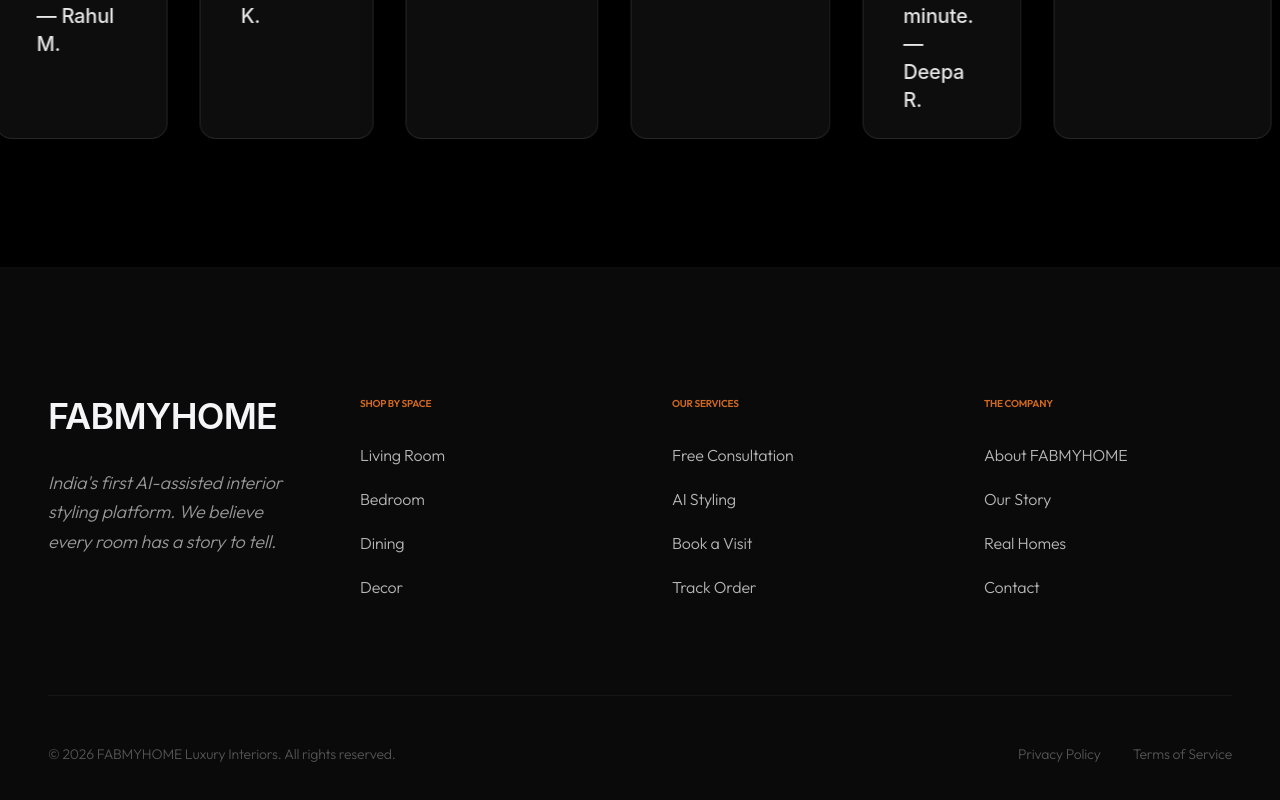
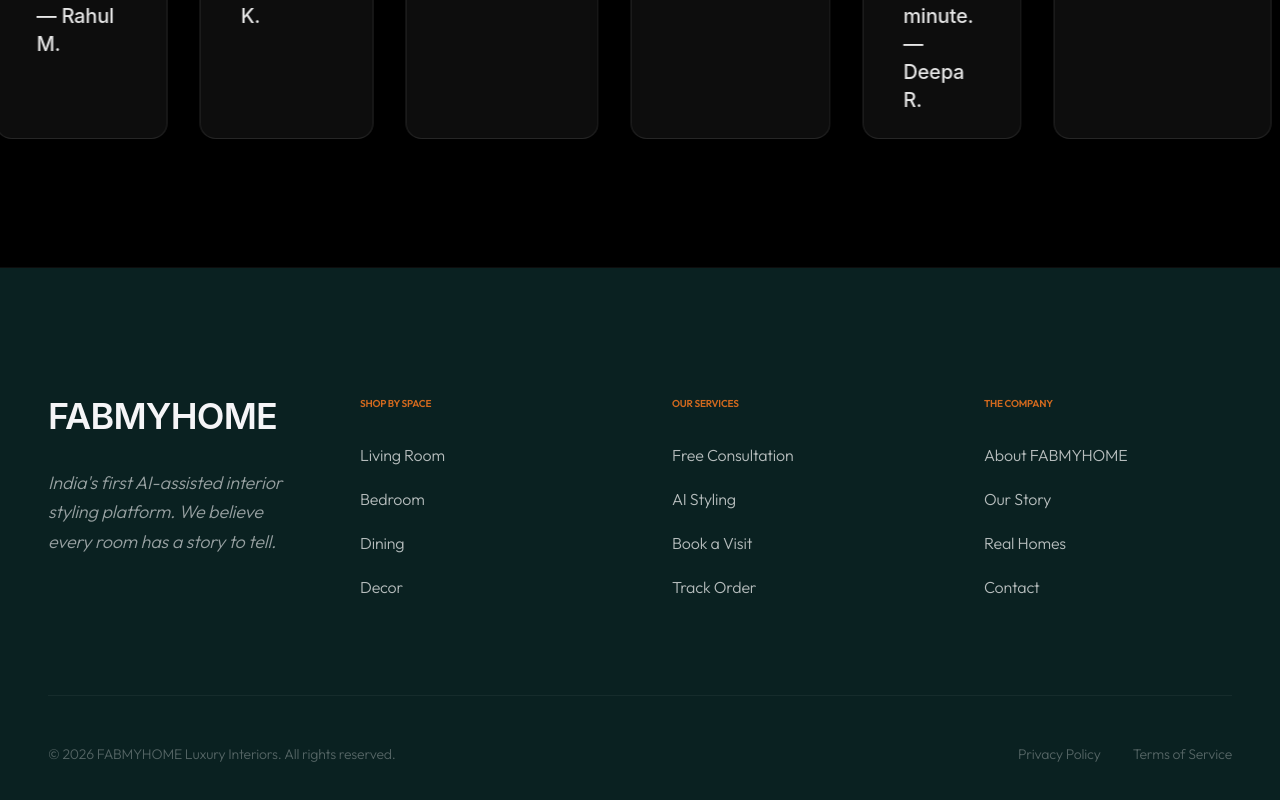
Before and after one commit to SiddharthChaturvedii/FABMYHOME, a Next.js app: page / in a window 1280 px wide. Shown: the part 5770-6570 px from the top of the page. Built offline with nearby package versions, Linux system fonts and the light colour scheme.

Commit message:
fix: brand color restoration and final cta removal

```diff
--- a/components/layout/Footer.tsx
+++ b/components/layout/Footer.tsx
@@ -3,7 +3,7 @@ import { footerLinks } from "@/data/navigation";
 
 export default function Footer() {
   return (
-    <footer className="bg-[var(--color-midnight)] text-[var(--color-alabaster)] pt-32 pb-16 px-6 md:px-12 relative overflow-hidden">
+    <footer className="bg-[#0a2121] text-[var(--color-alabaster)] pt-32 pb-16 px-6 md:px-12 relative overflow-hidden">
       {/* Subtle gradient overlay */}
       <div className="absolute inset-0 opacity-[0.04] pointer-events-none bg-gradient-to-br from-white/5 to-transparent" />
 
```
